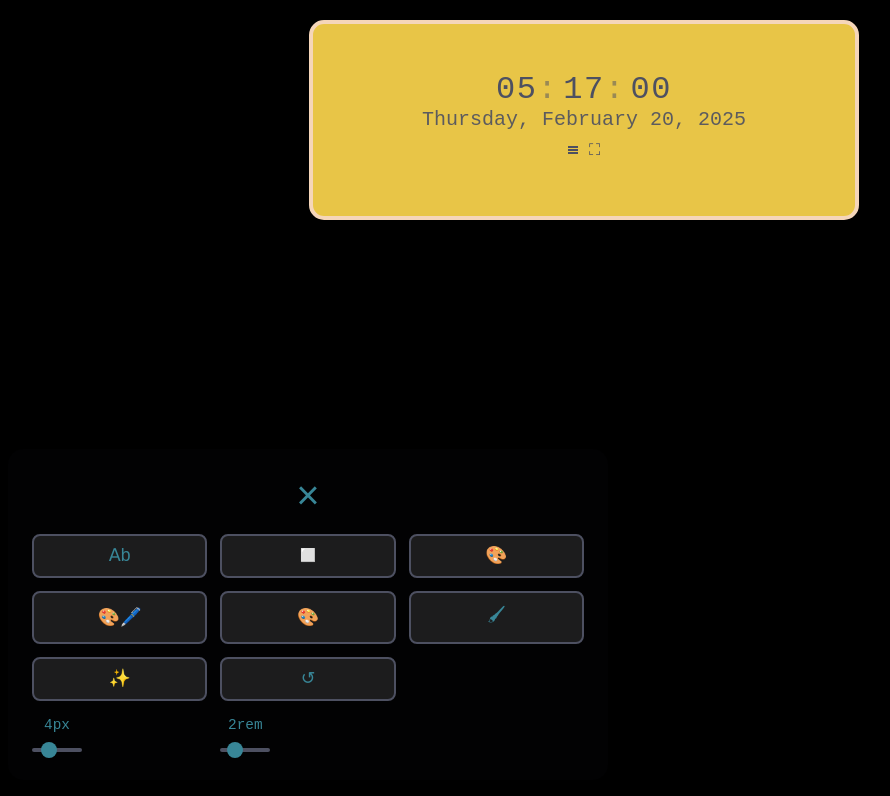
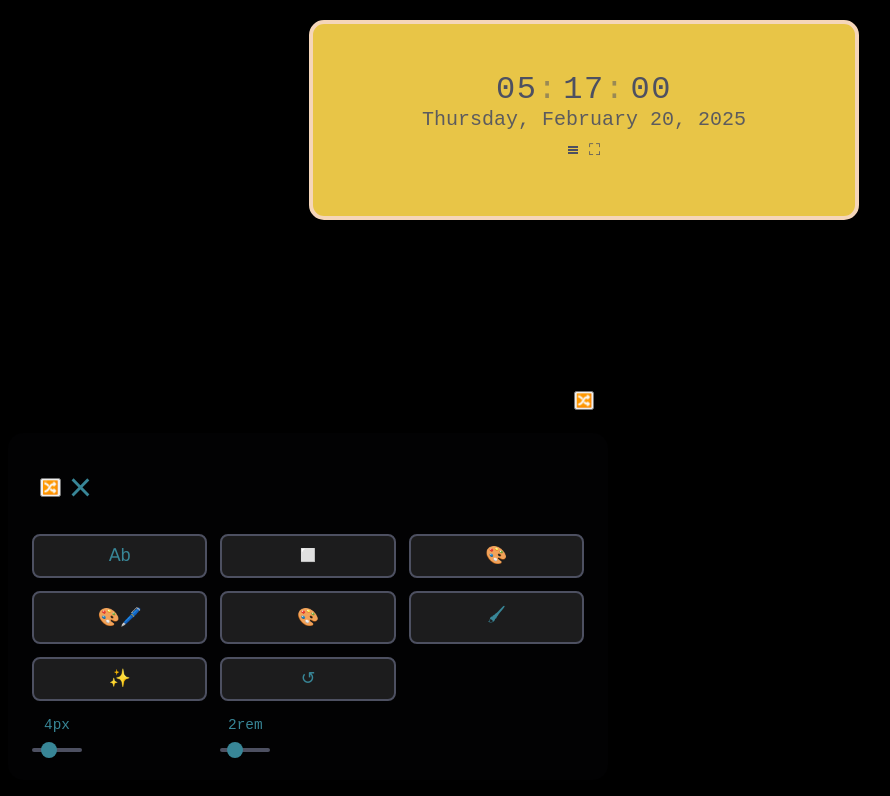
Before and after one commit to gituser6hij/satisfying-watch, a Next.js app: page / in a window 1280 px wide. Both pictures are taken after a click on the button "Settings". Shown: the top 796 px of the page, without its empty margins (56-946 px from the left). Built offline with nearby package versions, Linux system fonts and the light colour scheme.

Commit message:
Update page.js

```diff
--- a/app/page.js
+++ b/app/page.js
@@ -82,7 +82,36 @@ export default function Home() {
   ];
   const [clockFontColor, setClockFontColor] = useState(fontColors[7]);
 
+  const generateRandomDesign = useCallback(() => {
+    // Random font
+    const newFont = fonts[Math.floor(Math.random() * fonts.length)];
+    // Random shape
+    const newShape = shapes[Math.floor(Math.random() * shapes.length)];
+    // Random colors
+    const newPrimaryColor = colorPalette[Math.floor(Math.random() * colorPalette.length)];
+    const newBorderColor = colorPalette[Math.floor(Math.random() * colorPalette.length)];
+    // Random border width (1-12)
+    const newBorderWidth = Math.floor(Math.random() * 12) + 1;
+    // Random visual effect
+    const effects = ['shadow', 'glow', 'neon', 'vintage'];
+    const newVisualEffect = effects[Math.floor(Math.random() * effects.length)];
+    // Random font size (1-6 in 0.2 steps)
+    const newFontSize = Math.floor(Math.random() * 26) * 0.2 + 1;
+    // Random background and text color
+    const newClockBackground = backgrounds[Math.floor(Math.random() * backgrounds.length)];
+    const newClockFontColor = fontColors[Math.floor(Math.random() * fontColors.length)];
 
+    // Update all states
+    setClockFont(newFont);
+    setClockShape(newShape);
+    setPrimaryColor(newPrimaryColor);
+    setBorderColor(newBorderColor);
+    setBorderWidth(newBorderWidth);
+    setVisualEffect(newVisualEffect);
+    setFontSize(newFontSize);
+    setClockBackground(newClockBackground);
+    setClockFontColor(newClockFontColor);
+  }, []);
 
   const getBoxShadow = useCallback(() => {
     switch (visualEffect) {
@@ -97,6 +126,58 @@ export default function Home() {
         return `0 10px 30px rgba(0,0,0,0.3)`;
     }
   }, [visualEffect]);
+
+  useEffect(() => {
+    let touchStartX = 0;
+    let touchEndX = 0;
+    let touchStartY = 0;
+    let touchEndY = 0;
+
+    const handleTouchStart = (e) => {
+      touchStartX = e.touches[0].clientX;
+      touchStartY = e.touches[0].clientY;
+    };
+
+    const handleTouchMove = (e) => {
+      touchEndX = e.touches[0].clientX;
+      touchEndY = e.touches[0].clientY;
+    };
+
+    const handleTouchEnd = () => {
+      const swipeX = touchEndX - touchStartX;
+      const swipeY = touchEndY - touchStartY;
+
+      // Left or Right swipe → Randomize design
+      if (Math.abs(swipeX) > 50 && Math.abs(swipeX) > Math.abs(swipeY)) {
+        generateRandomDesign();
+      }
+
+      // Upward swipe → Enter fullscreen
+      if (swipeY < -50 && Math.abs(swipeY) > Math.abs(swipeX)) {
+        if (!document.fullscreenElement) {
+          document.documentElement.requestFullscreen();
+        }
+      }
+
+      // Downward swipe → Exit fullscreen
+      if (swipeY > 50 && Math.abs(swipeY) > Math.abs(swipeX)) {
+        if (document.fullscreenElement) {
+          document.exitFullscreen();
+        }
+      }
+    };
+
+    document.addEventListener("touchstart", handleTouchStart);
+    document.addEventListener("touchmove", handleTouchMove);
+    document.addEventListener("touchend", handleTouchEnd);
+
+    return () => {
+      document.removeEventListener("touchstart", handleTouchStart);
+      document.removeEventListener("touchmove", handleTouchMove);
+      document.removeEventListener("touchend", handleTouchEnd);
+    };
+  }, [generateRandomDesign]);
+
 
   useEffect(() => {
     console.log("Show Settings:", showSettings);
@@ -283,6 +364,15 @@ export default function Home() {
 
 
         <div className="settings-panel">
+
+          <div className="special-buttons">
+            <button
+              onClick={generateRandomDesign}
+              aria-label="Random design"
+              title="Randomize all settings"
+            >
+              🔀
+            </button>
             <button
               className="close-button"
               onClick={() => setShowSettings(false)}
@@ -290,6 +380,7 @@ export default function Home() {
             >
               ×
             </button>
+          </div>
 
           <div className="customization-buttons">
             <button onClick={() => setClockFont(prev => {
@@ -359,6 +450,7 @@ export default function Home() {
             </button>
 
 
+
           </div>
 
 
@@ -397,6 +489,13 @@ export default function Home() {
 
         </div>
       )}
+      <button className="randomize-button"
+        onClick={generateRandomDesign}
+        aria-label="Random design"
+        title="Randomize all settings"
+      >
+        🔀
+      </button>
     </main>
   );
 }
```
Lines whose indentation alone changed are shown as unchanged.
